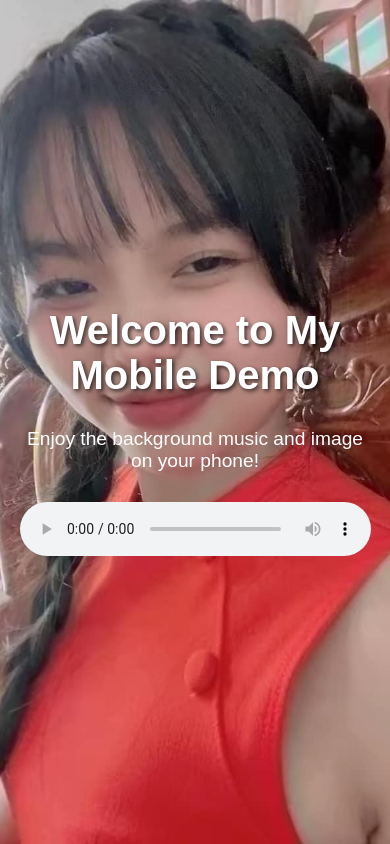
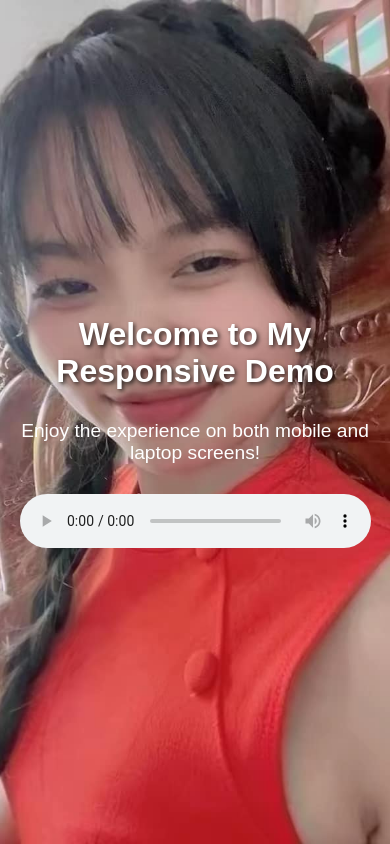
Before and after one commit to lynxniee/hehe, a plain HTML site: page index.html in a window 390 px wide. Drawn offline with Linux system fonts and the light colour scheme.

Commit message:
Add files via upload

```diff
--- a/index.html
+++ b/index.html
@@ -4,7 +4,7 @@
 <head>
     <meta charset="UTF-8">
     <meta name="viewport" content="width=device-width, initial-scale=1.0">
-    <title>Demo Web - Mobile Friendly</title>
+    <title>Demo Web - Responsive for All Devices</title>
     <style>
         body {
             background: url('cute.jpeg') no-repeat center center fixed;
@@ -21,24 +21,32 @@
             min-height: 100vh;
         }
         h1 {
-            font-size: 2.5em;
+            font-size: 3em;
             text-shadow: 2px 2px 4px rgba(0, 0, 0, 0.7);
             margin: 20px 0;
         }
         p {
-            font-size: 1.2em;
+            font-size: 1.5em;
             margin: 10px 20px;
         }
         audio {
             margin-top: 20px;
             width: 90%;
-            max-width: 400px;
+            max-width: 600px;
+        }
+        @media (max-width: 768px) {
+            h1 {
+                font-size: 2em;
+            }
+            p {
+                font-size: 1.2em;
+            }
         }
     </style>
 </head>
 <body>
-    <h1>Welcome to My Mobile Demo</h1>
-    <p>Enjoy the background music and image on your phone!</p>
+    <h1>Welcome to My Responsive Demo</h1>
+    <p>Enjoy the experience on both mobile and laptop screens!</p>
     <audio controls autoplay loop>
         <source src="tinhnaycoem-speedup.mp3" type="audio/mpeg">
         Your browser does not support the audio element.
```
